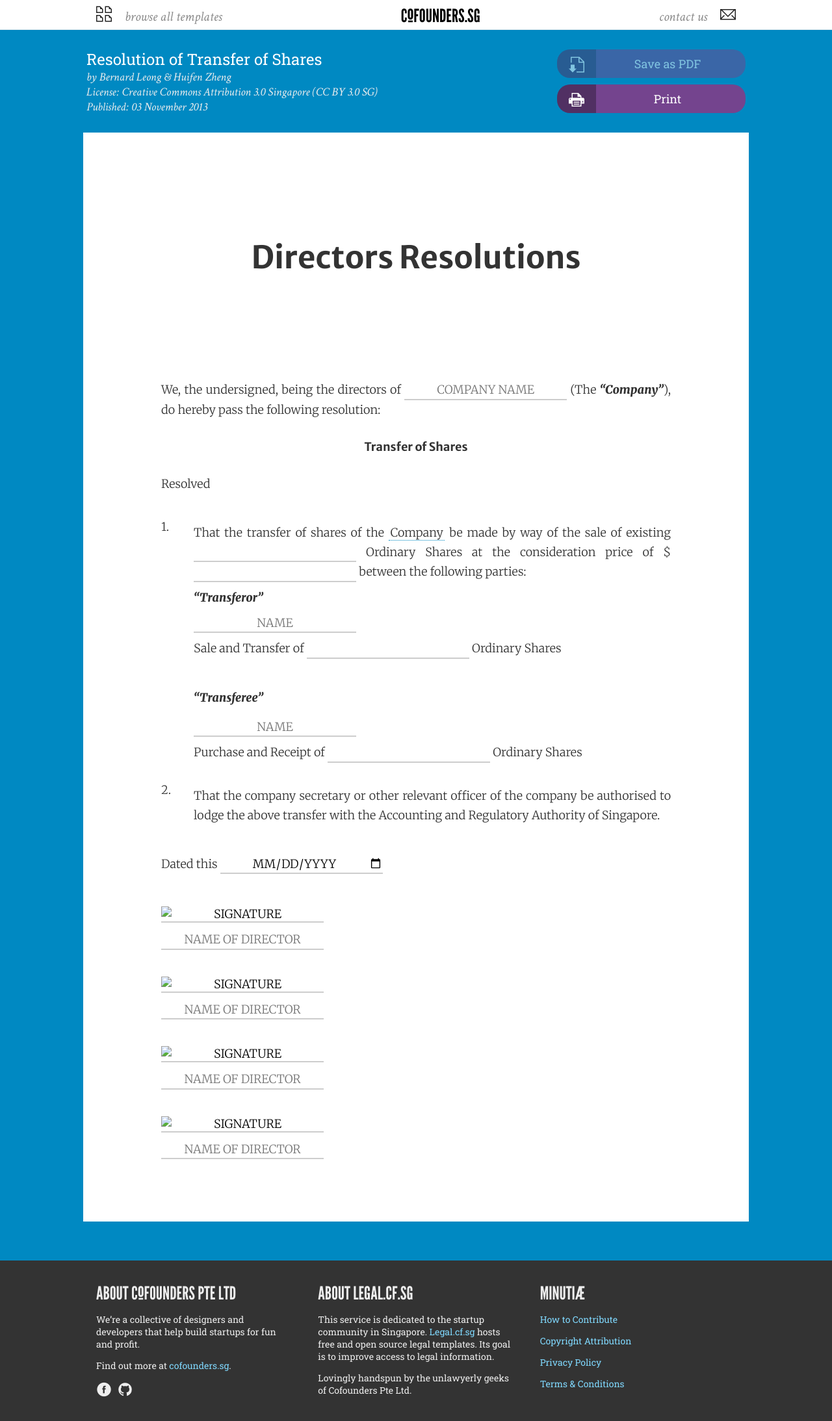
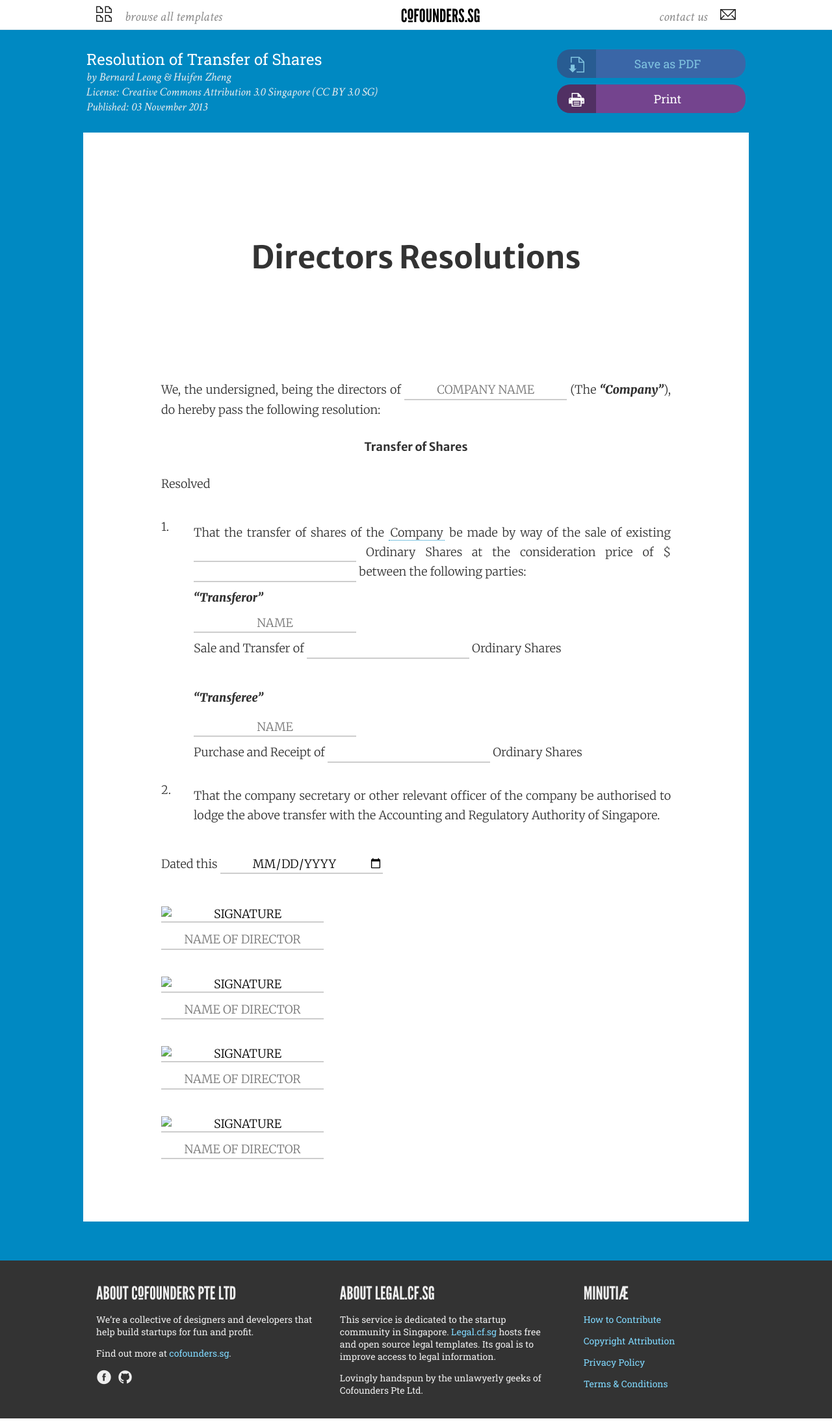
Before and after one commit to cofounders/legal, a Jekyll site: the page built from _posts/2013-11-03-resolution_of_transfer_of_shares.html, in a window 1280 px wide. Shown: the whole page at 65% size. Built offline with Jekyll 4.4.1, drawn with Linux system fonts in a browser that asks for light colours; some web fonts are replaced.

Commit message:
Responsive styling tweaks

```diff
--- a/styles/includes/footers/legal.css
+++ b/styles/includes/footers/legal.css
@@ -18,6 +18,7 @@
   margin-right: 40px;
 }
 body > footer > article > section:last-of-type {
+  flex: 0.7;
   margin-right: 0;
 }
 body > footer h2 {
--- a/styles/layouts/document.css
+++ b/styles/layouts/document.css
@@ -386,6 +386,9 @@
   #document > article li h4 {
     display: inline-block;
   }
+  #document > article dl ol li {
+    padding-left: 0;
+  }
   #document > article table {
     display: block;
     overflow: auto;
```
